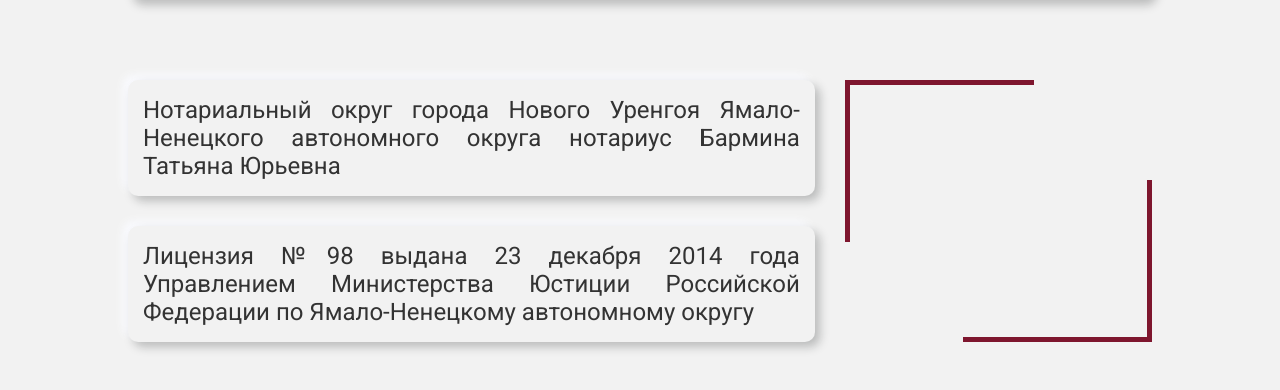
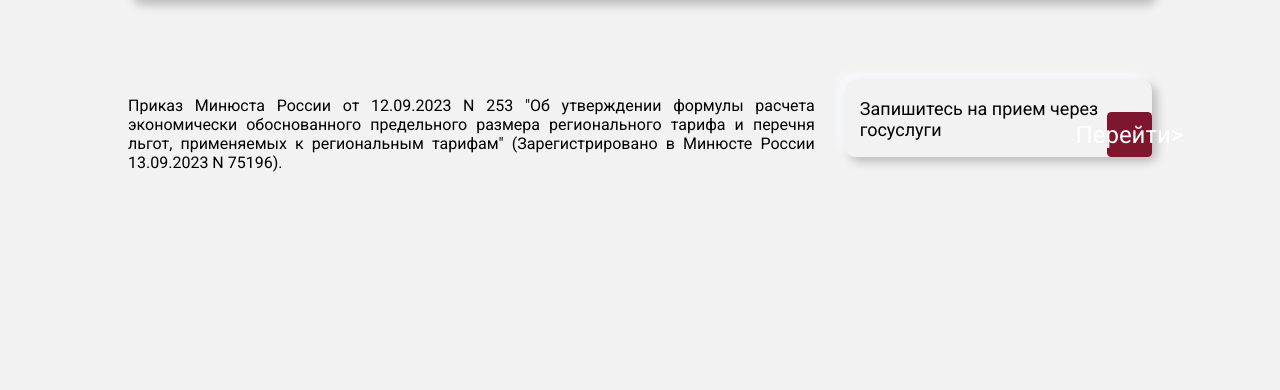
Before and after one commit to 1se3rr/Notary, a Flask app: page /about_us in a window 1280 px wide. Shown: the part 90-480 px from the top of the page. Run offline with Flask 3, Linux system fonts and the light colour scheme.

Commit message:
Add files via upload

```diff
--- a/static/css/base.css
+++ b/static/css/base.css
@@ -31,3 +31,13 @@
     gap: 80px;
     box-sizing: border-box;
 }
+
+.sr-only {
+    position: absolute;
+    width: 1px;
+    height: 1px;
+    margin: -1px;
+    overflow: hidden;
+    clip: rect(0, 0, 0, 0);
+    border: 0;
+}
--- a/templates/about_us.html
+++ b/templates/about_us.html
@@ -1,26 +1,25 @@
-{% extends 'base.html'%}
+{% extends 'base.html' %}
 
-{% block head%}
-    <link rel="stylesheet" href="{{ url_for('static', filename='css/about_us.css')}}">
-    <link rel="" href="{{ url_for('static', filename='js/.js')}}">
+{% block head %}
+<link rel="stylesheet" href="{{ url_for('static', filename='css/tariffs.css') }}">
+<script src="{{ url_for('static', filename='js/') }}"></script>
 {% endblock %}
 
 {% block title %}
-О нас
+Нотариальные тарифы и регуляции
 {% endblock %}
 
 {% block content %}
+<section class="legal-document">
+    <article>
+        <h1 class="sr-only">Приказ Минюста России о тарифах</h1>
+        <p>Приказ Минюста России от 12.09.2023 N 253 "Об утверждении формулы расчета экономически обоснованного предельного размера регионального тарифа и перечня льгот, применяемых к региональным тарифам" (Зарегистрировано в Минюсте России 13.09.2023 N 75196).</p>
+    </article>
 
-    <section class="about">
-    <p class="description">Нотариальный округ города Нового Уренгоя Ямало-Ненецкого автономного округа нотариус Бармина Татьяна Юрьевна</p>
-
-
-    <time class="working-hours">
-        <!-- Добавьте сюда время работы или оставьте пустым для дальнейшего наполнения -->
-    </time>
-
-
-    <p class="license-number">Лицензия №98 выдана 23 декабря 2014 года Управлением Министерства Юстиции Российской Федерации по Ямало-Ненецкому автономному округу</p>
-    </section>
-
+    <div class="gos-link">
+        <h2 class="sr-only">Запись на прием через госуслуги</h2>
+        <p>Запишитесь на прием через госуслуги</p>
+        <button class="gos-button">Перейти</button>
+    </div>
+</section>
 {% endblock %}
```
Also changed, not shown: templates/index.html (+14 -41 lines), templates/notarial_acts.html (+10 -6 lines), templates/tariffs.html (+8 -10 lines), static/css/index.css (line endings or trailing spaces).
